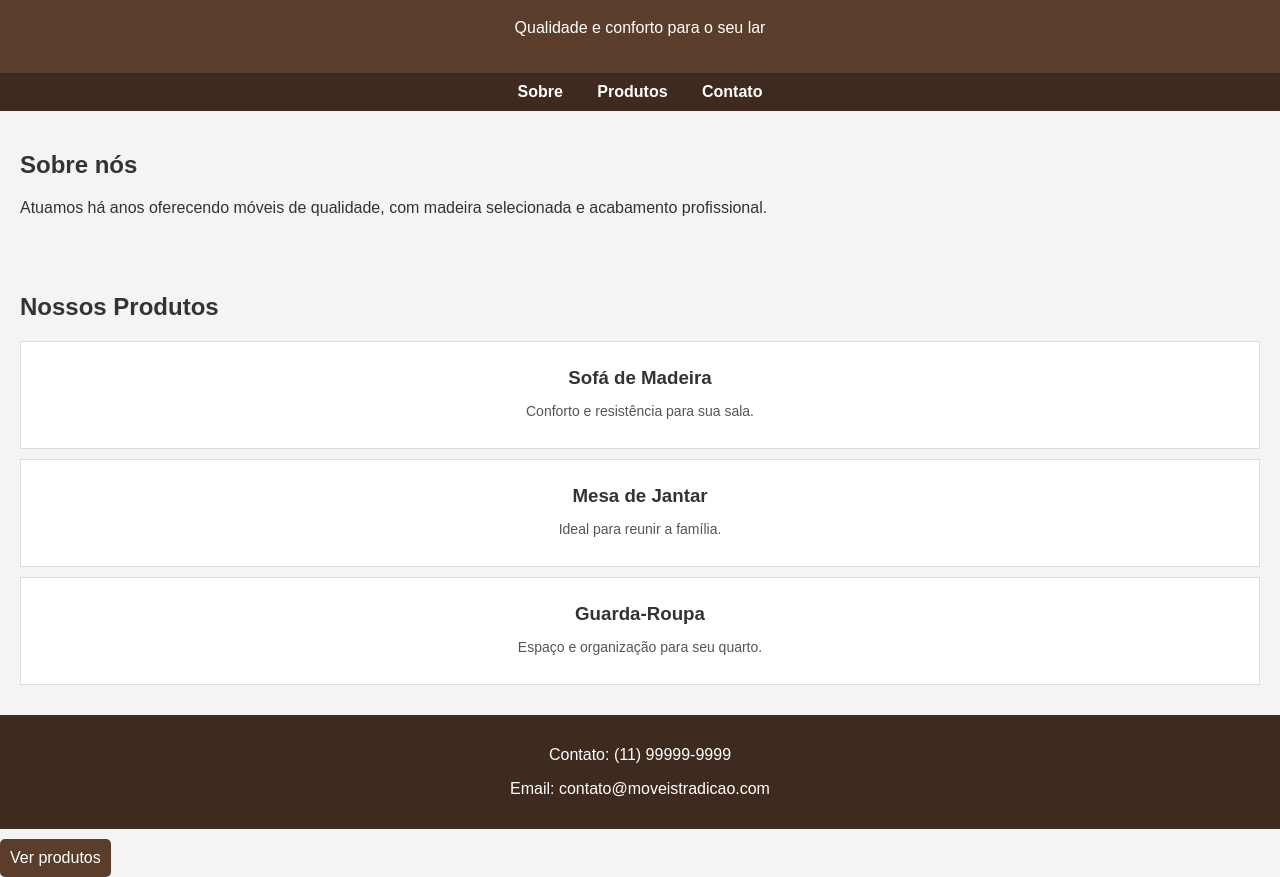
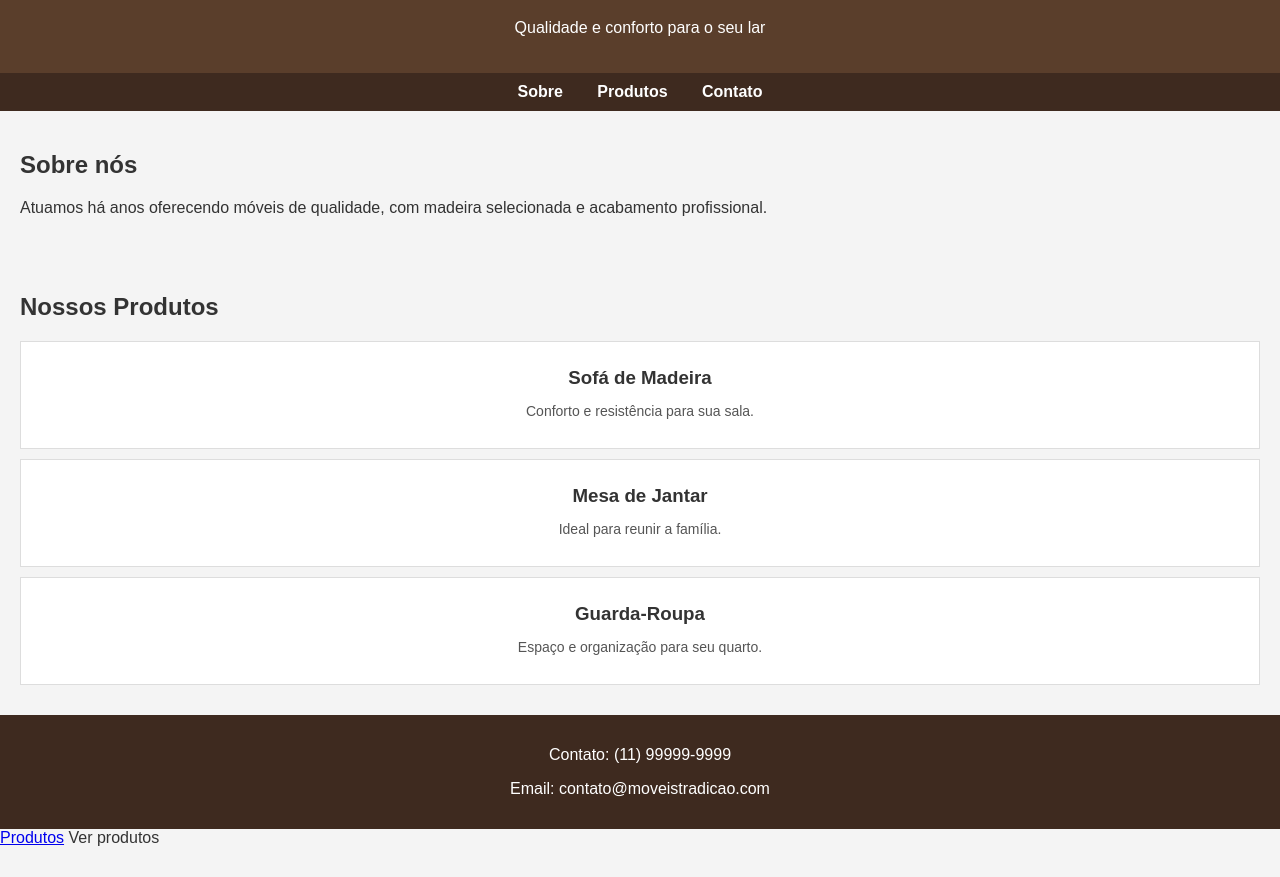
Before and after one commit to DaniloSoares-programador/Site-, a plain HTML site: page index.html in a window 1280 px wide. Shown: the part 81-958 px from the top of the page. After the commit the page ends 928 px from the top, so only its background shows below. Drawn offline with Linux system fonts and the light colour scheme.

Commit message:
Update index.html

```diff
--- a/index.html
+++ b/index.html
@@ -41,7 +41,7 @@
   <p>Contato: (11) 99999-9999</p>
   <p>Email: contato@moveistradicao.com</p>
 </footer>
-<a class="botao" href="https://codepen.io/Danilo-Soares-the-sans/pen/WbxvvbX">
+<a href="produtos.html">Produtos</a>
   Ver produtos
 </a>
 <script src="script.js"></script>
```
